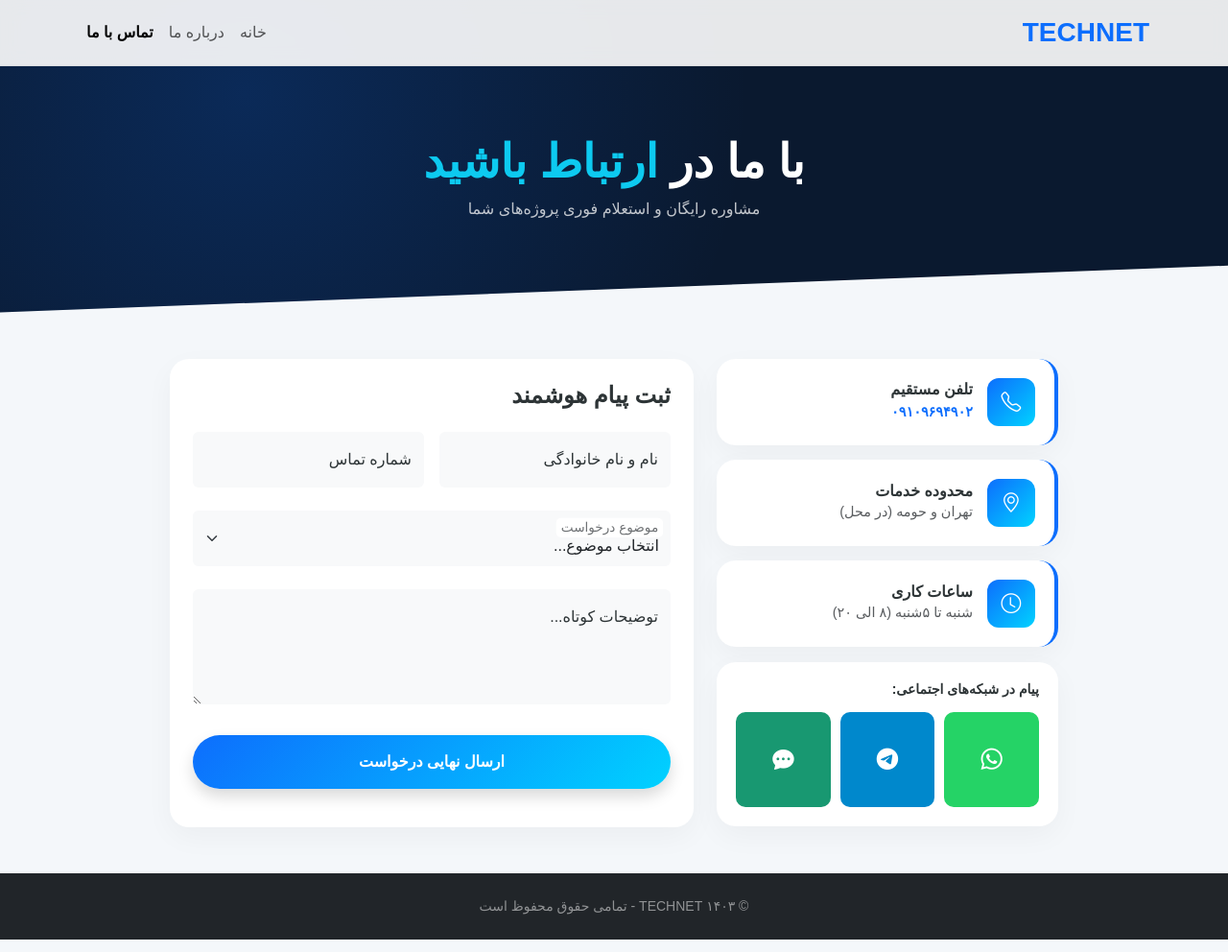
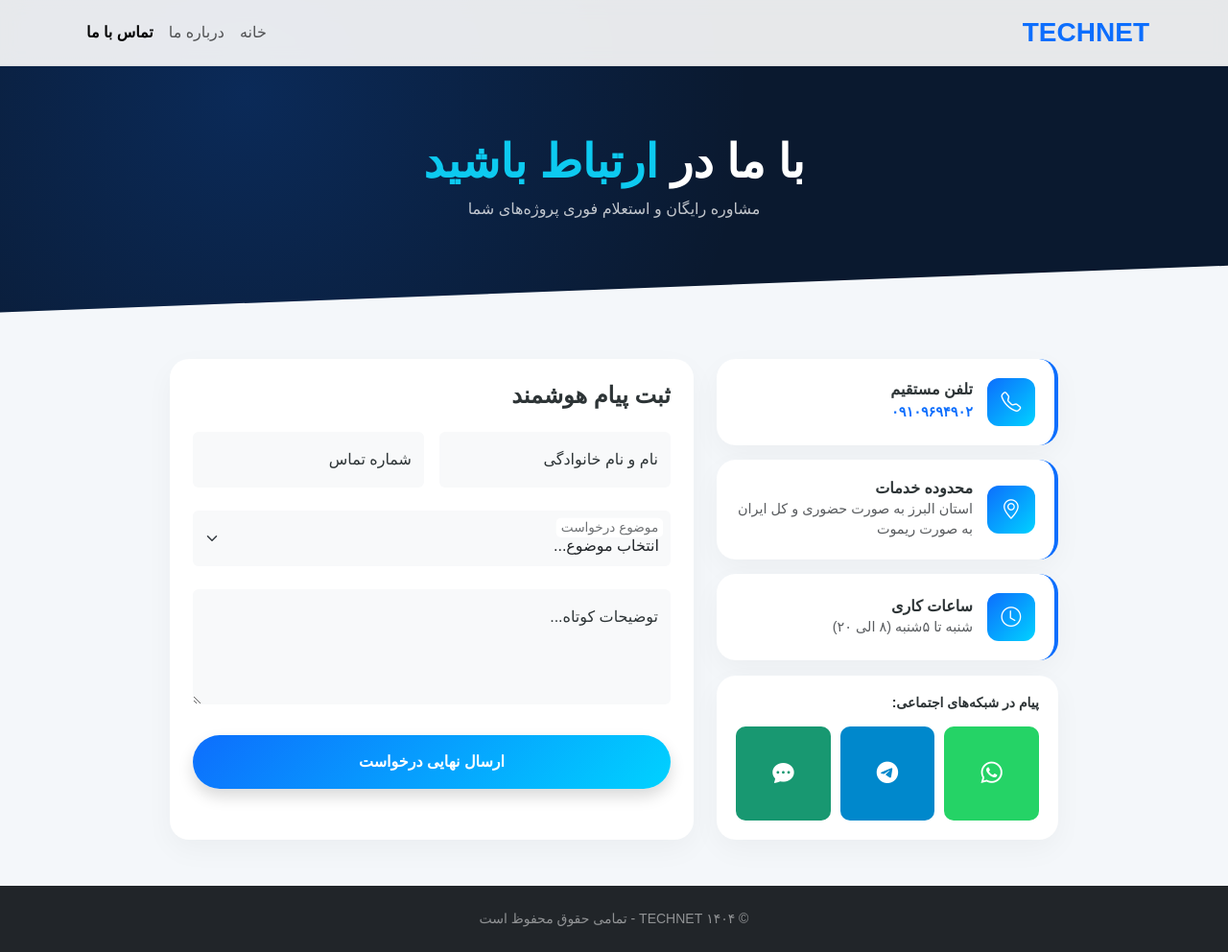
Before and after one commit to alimahdavi79/TechNet, a Jekyll site: the page contact.html, which Jekyll copies as it is, in a window 1280 px wide and 992 px high. Shown: the whole window at 96% size. Built offline with Jekyll 4.4.1, drawn with Linux system fonts in a browser that asks for light colours; a style sheet for code colours, icons or effects is not loaded.

Commit message:
Update contact.html

```diff
--- a/contact.html
+++ b/contact.html
@@ -104,7 +104,7 @@
                         <div class="contact-icon-box"><i class="bi bi-geo-alt"></i></div>
                         <div class="contact-text-box">
                             <h6>محدوده خدمات</h6>
-                            <p class="text-muted">تهران و حومه (در محل)</p>
+                            <p class="text-muted">استان البرز به صورت حضوری و کل ایران به صورت ریموت</p>
                         </div>
                     </div>
 
@@ -178,7 +178,7 @@
 
     <footer class="py-4 bg-dark text-white text-center">
         <div class="container small text-white-50">
-            <p class="mb-0">© ۱۴۰۳ TECHNET - تمامی حقوق محفوظ است</p>
+            <p class="mb-0">© ۱۴۰۴ TECHNET - تمامی حقوق محفوظ است</p>
         </div>
     </footer>
 
@@ -217,4 +217,5 @@
         });
     </script>
 </body>
+
 </html>
```
